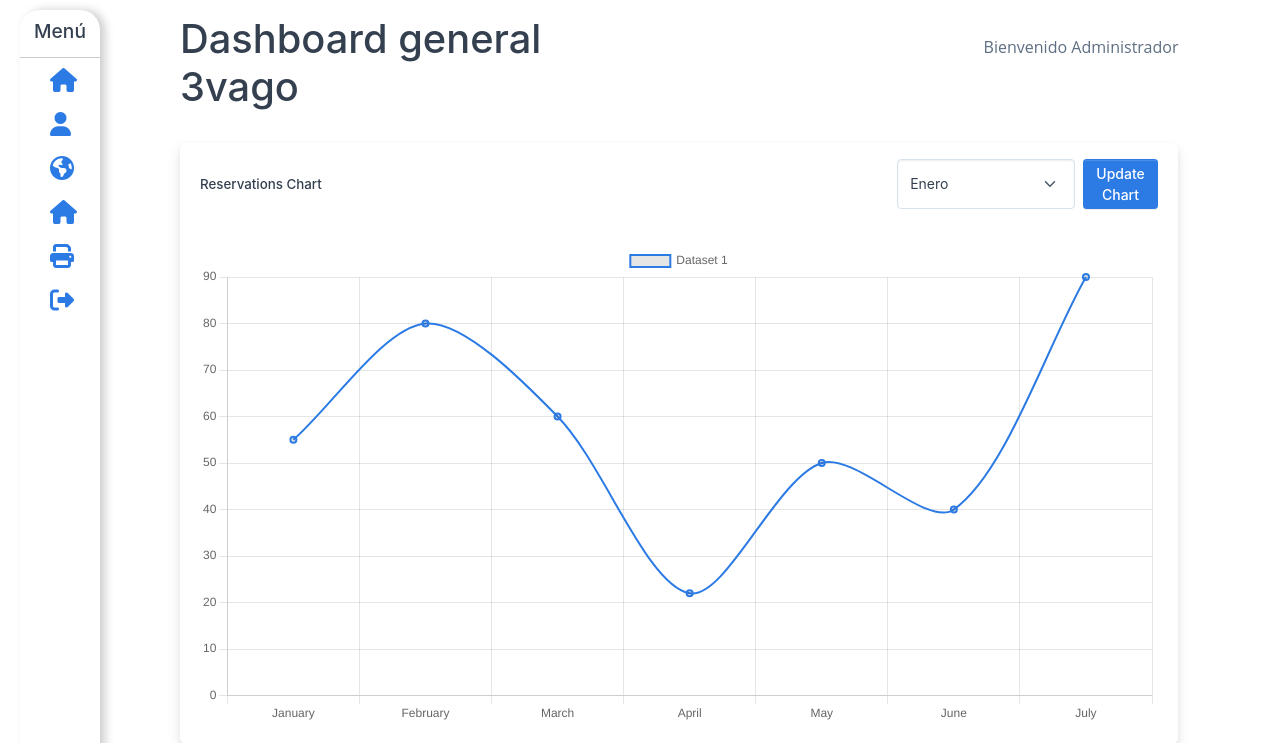
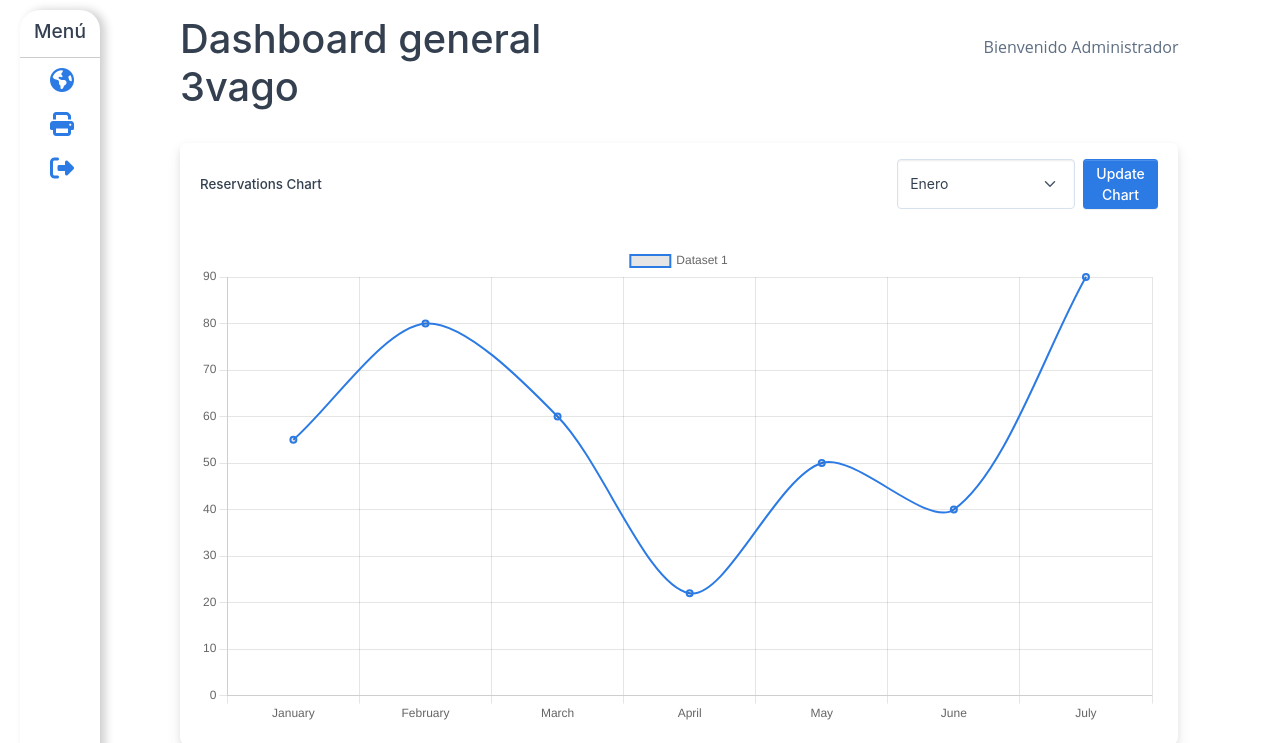
Before and after one commit to Zer0lam/3vago-Copy, a Flask app: template templates/admin.html in a window 1280 px wide. Shown: the top 743 px of the page. Run offline with Flask 3, Linux system fonts and the light colour scheme; the template is opened without the code that fills it: most values are stand-ins (such as "Sample title", 1, 10 or a date in 2020); some libraries are stand-ins or nearby versions.

Commit message:
Co-authored-by: 555-8 <555-8@users.noreply.github.com> Co-authored-by: Luis Gerardo Nava Ruiz <Snow-Hash-Code@users.noreply.github.com>

```diff
--- a/templates/admin.html
+++ b/templates/admin.html
@@ -35,17 +35,8 @@
     <h5>Menú</h5>
   </div>
   <ul>
-    <li>
-      <a href="#" class="home"><i class="fas fa-home"></i><span class="sidebar-text">Inicio</span></a>
-    </li>
-    <li class="users">
-      <a href="#"><i class="fas fa-user"></i><span class="sidebar-text">Usuarios</span></a>
-    </li>
-    <li class="zone">
-      <a href="#"><i class="fas fa-earth-americas"></i><span class="sidebar-text">Zonas</span></a>
-    </li>
-    <li class="gerente">
-      <a href="#"><i class="fas fa-house"></i><span class="sidebar-text">Cabañas</span></a>
+    <li class="contenido1">
+      <a href="#contenido1"><i class="fas fa-earth-americas"></i><span class="sidebar-text">Contenido</span></a>
     </li>
     <li>
       <a href="{{ url_for('generar_reporte') }}"><i class="fas fa-print"></i><span class="sidebar-text">Imprimir
@@ -113,7 +104,7 @@
 
     <br><br>
 
-    <div class="row">
+    <div id="contenido1" class="row">
       <div class="col">
         <div class="row g-3">
           <div class="col-md-4 col-xxl-12">
```
